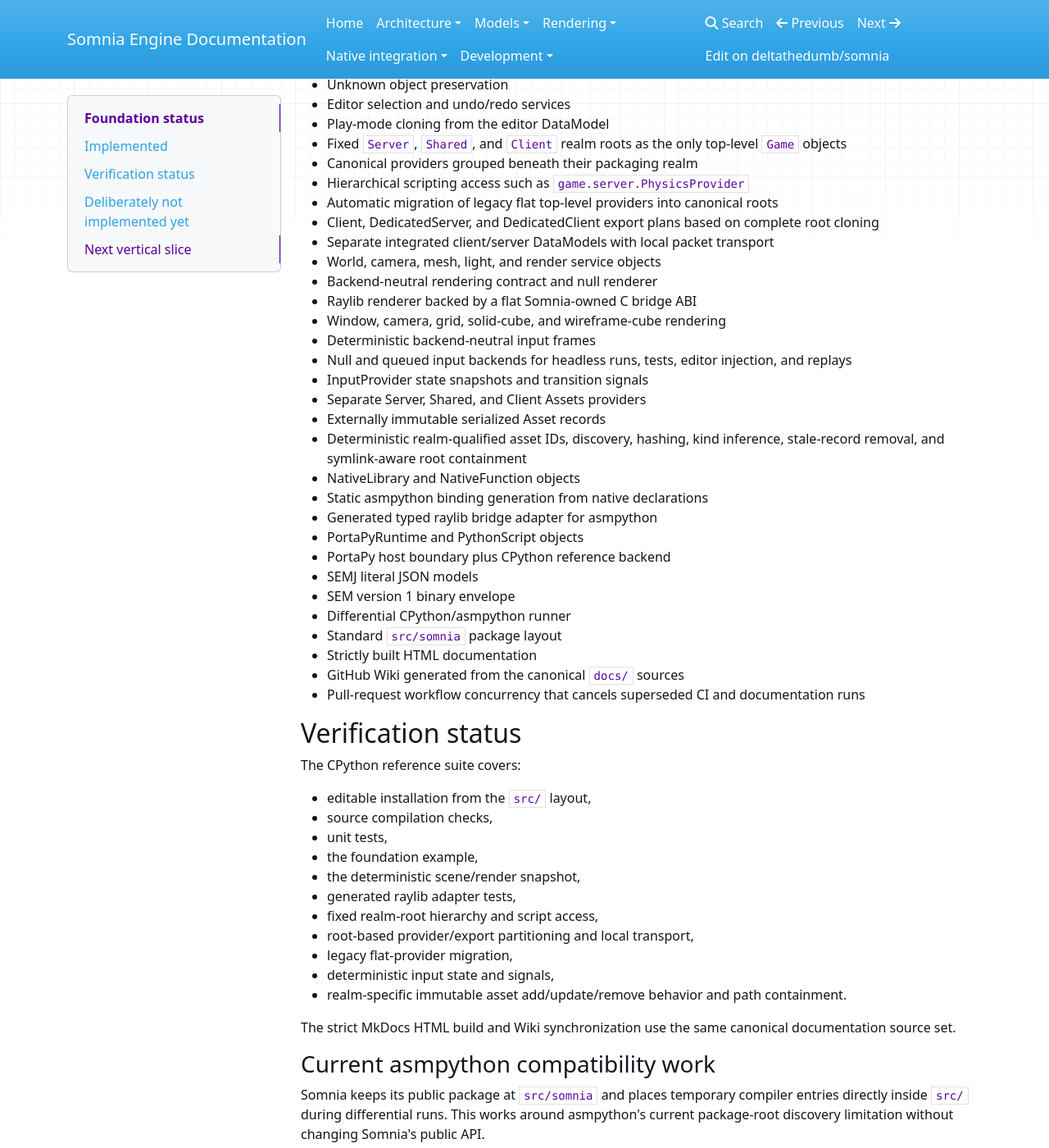
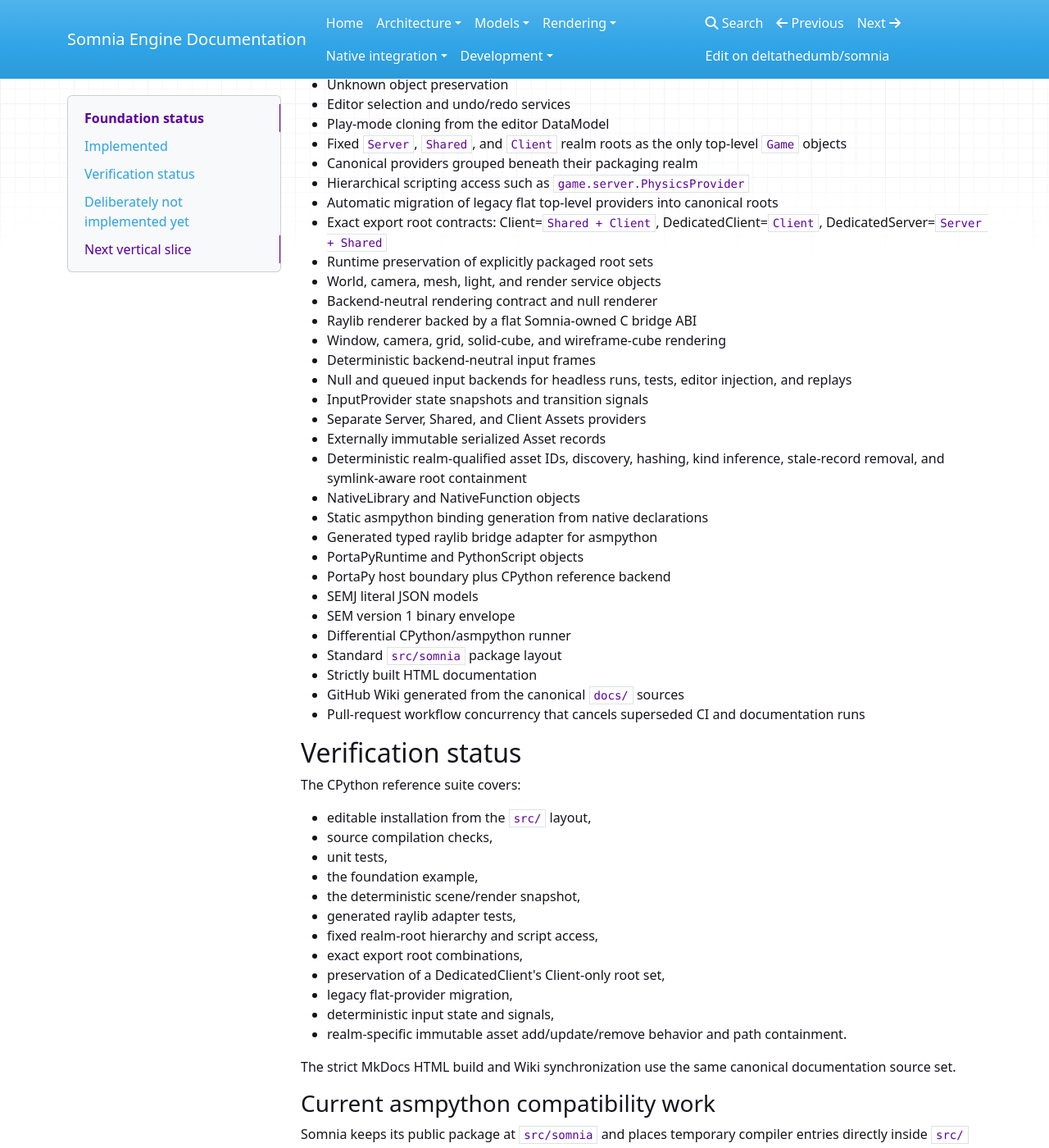
Before and after one commit to deltathedumb/somnia, an MkDocs documentation site: the page built from docs/foundation-status.md, in a window 1280 px wide and 1400 px high, scrolled down 202 px. Shown: the whole window at 82% size. Built offline with MkDocs 1.6.1, drawn with Linux system fonts in a browser that asks for light colours; nearby versions of some CDN libraries.

Commit message:
Align foundation status with export contract

```diff
--- a/docs/foundation-status.md
+++ b/docs/foundation-status.md
@@ -12,8 +12,8 @@
 - Canonical providers grouped beneath their packaging realm
 - Hierarchical scripting access such as `game.server.PhysicsProvider`
 - Automatic migration of legacy flat top-level providers into canonical roots
-- Client, DedicatedServer, and DedicatedClient export plans based on complete root cloning
-- Separate integrated client/server DataModels with local packet transport
+- Exact export root contracts: Client=`Shared + Client`, DedicatedClient=`Client`, DedicatedServer=`Server + Shared`
+- Runtime preservation of explicitly packaged root sets
 - World, camera, mesh, light, and render service objects
 - Backend-neutral rendering contract and null renderer
 - Raylib renderer backed by a flat Somnia-owned C bridge ABI
@@ -48,7 +48,8 @@
 - the deterministic scene/render snapshot,
 - generated raylib adapter tests,
 - fixed realm-root hierarchy and script access,
-- root-based provider/export partitioning and local transport,
+- exact export root combinations,
+- preservation of a DedicatedClient's Client-only root set,
 - legacy flat-provider migration,
 - deterministic input state and signals,
 - realm-specific immutable asset add/update/remove behavior and path containment.
```
